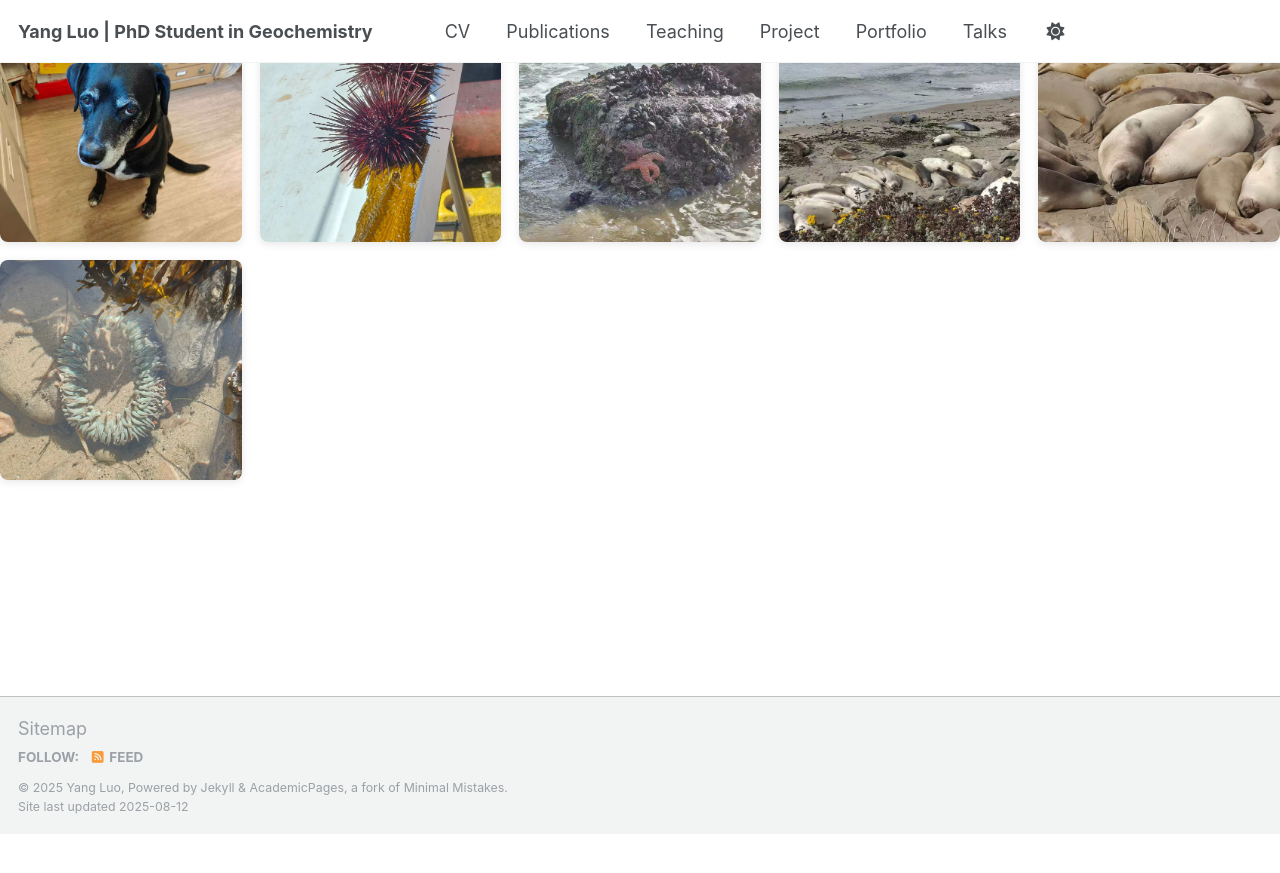
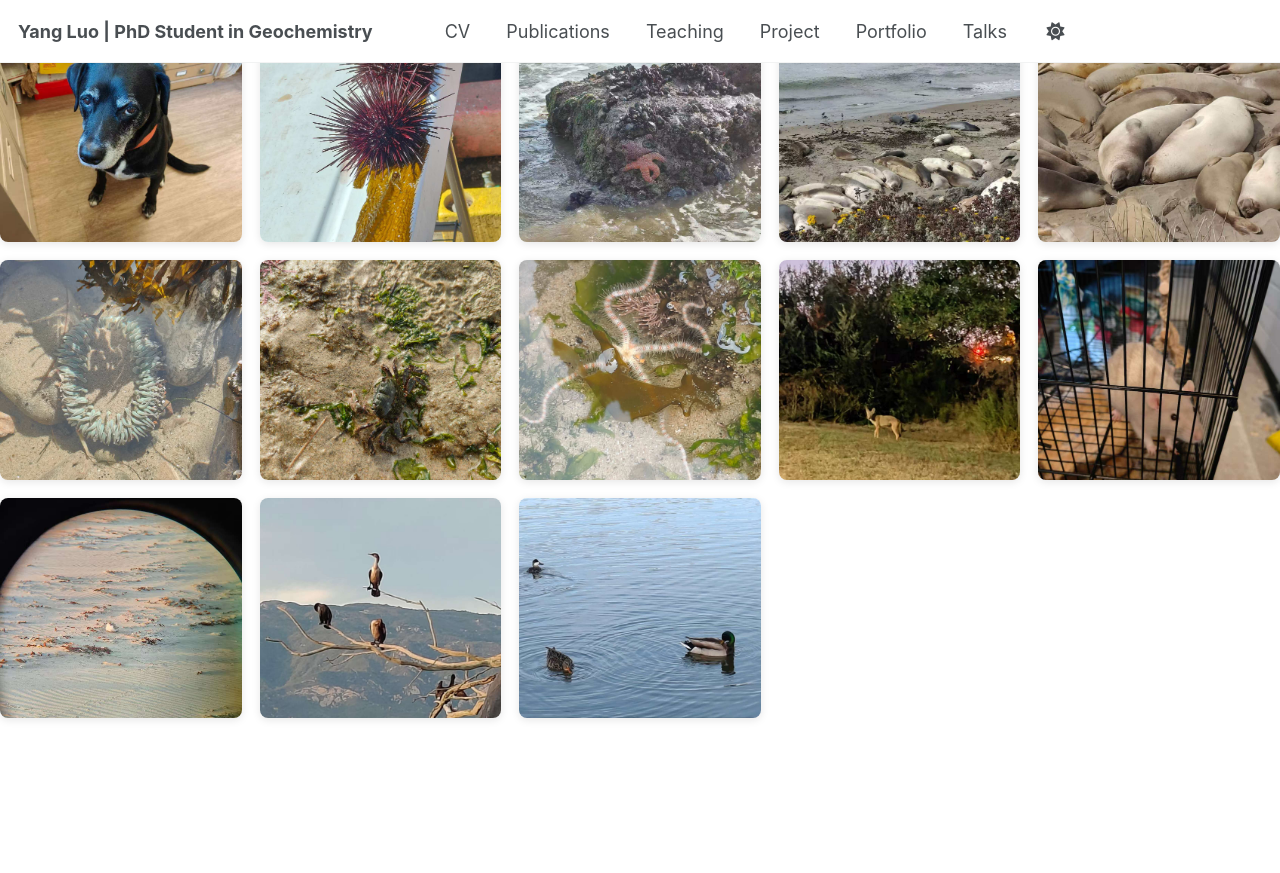
Before and after one commit to yangluo-geol/yangluo-geol.github.io, a Jekyll site: the page built from _pages/portfolio.md, in a window 1280 px wide and 900 px high, scrolled down 1420 px. Shown: the top 873 px of the window. Built offline with Jekyll 4.4.1, drawn with Linux system fonts in a browser that asks for light colours; a script that is not in the unit is left out; before the commit the page ends 2254 px from its top, so only the background shows below that.

Commit message:
Update portfolio.md

```diff
--- a/_pages/portfolio.md
+++ b/_pages/portfolio.md
@@ -88,6 +88,27 @@ permalink: /portfolio/
   <a href="/assets/images/animal6.jpg" data-lightbox="field" data-title="animal6">
     <img src="/assets/images/animal6.jpg" alt="Field Image 4">
   </a>
+  <a href="/assets/images/animal7.jpg" data-lightbox="field" data-title="animal7">
+    <img src="/assets/images/animal7.jpg" alt="Field Image 1">
+  </a>
+  <a href="/assets/images/animal8.jpg" data-lightbox="field" data-title="animal8">
+    <img src="/assets/images/animal8.jpg" alt="Field Image 2">
+  </a>
+  <a href="/assets/images/animal9.jpg" data-lightbox="field" data-title="animal9">
+    <img src="/assets/images/animal9.jpg" alt="Field Image 3">
+  </a>
+  <a href="/assets/images/animal10.jpg" data-lightbox="field" data-title="animal10">
+    <img src="/assets/images/animal10.jpg" alt="Field Image 4">
+  </a>
+  <a href="/assets/images/animal11.jpg" data-lightbox="field" data-title="animal11">
+    <img src="/assets/images/animal11.jpg" alt="Field Image 3">
+  </a>
+  <a href="/assets/images/animal12.jpg" data-lightbox="field" data-title="animal12">
+    <img src="/assets/images/animal12.jpg" alt="Field Image 3">
+  </a>
+  <a href="/assets/images/animal13.jpg" data-lightbox="field" data-title="animal13">
+    <img src="/assets/images/animal13.jpg" alt="Field Image 4">
+  </a>
 </div>
 
 <style>
```
